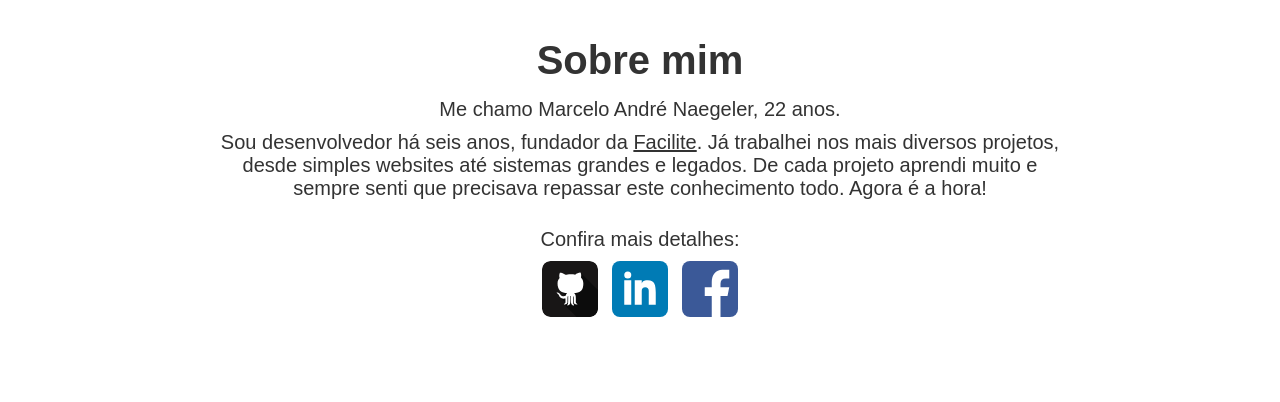
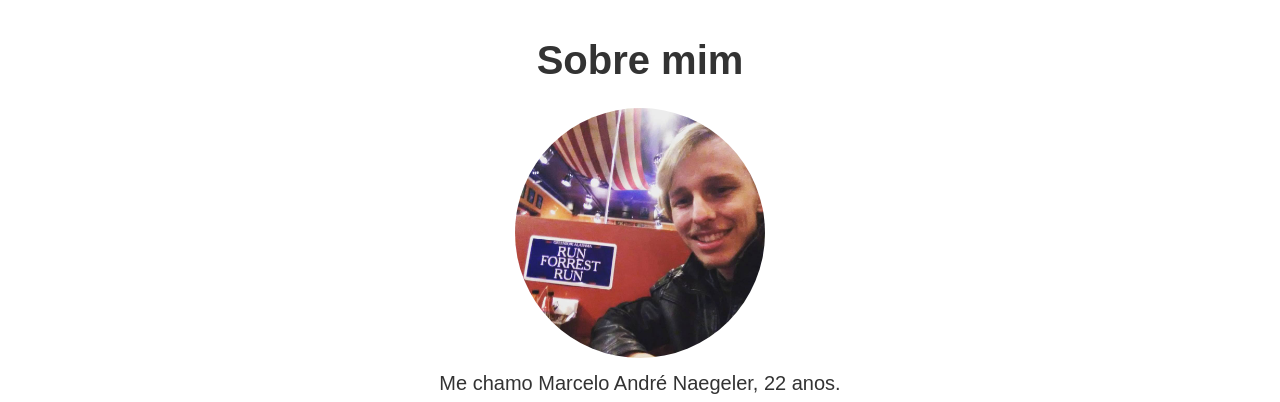
Before and after one commit to mnaegeler/aulas-mnaegeler-space, a plain HTML site: page public/index.html in a window 1280 px wide. Shown: the part 547-949 px from the top of the page. Drawn offline with Linux system fonts and the light colour scheme; a web font is replaced by a local one.

Commit message:
Imagem do header comprimida, foto de perfil

```diff
--- a/public/css/style.css
+++ b/public/css/style.css
@@ -283,6 +283,11 @@
   width: 100%;
 }
 
+.profile-image {
+  border-radius: 100%;
+  margin: 10px 0;
+}
+
 @media screen and (max-width: 900px) {
   .hero .title {
     font-size: 2.5em;
--- a/public/index.html
+++ b/public/index.html
@@ -59,6 +59,9 @@
     <div class="container">
       <div class="is-text-centered">
         <h1 class="title">Sobre mim</h1>
+
+        <img src="/images/profile.jpg" alt="Marcelo André Naegeler" width="250" height="250" class="profile-image">
+
         <p>Me chamo Marcelo André Naegeler, 22 anos.</p>
         <p>Sou desenvolvedor há seis anos, fundador da <a href="https://facilite.online" target="_blank">Facilite</a>. Já trabalhei nos mais diversos projetos, desde simples websites até sistemas grandes e legados. De cada projeto aprendi muito e sempre senti que precisava repassar este conhecimento todo. Agora é a hora!</p>
 
```
Also changed, not shown: public/images/header-background.jpg, public/images/profile.jpg (added).
